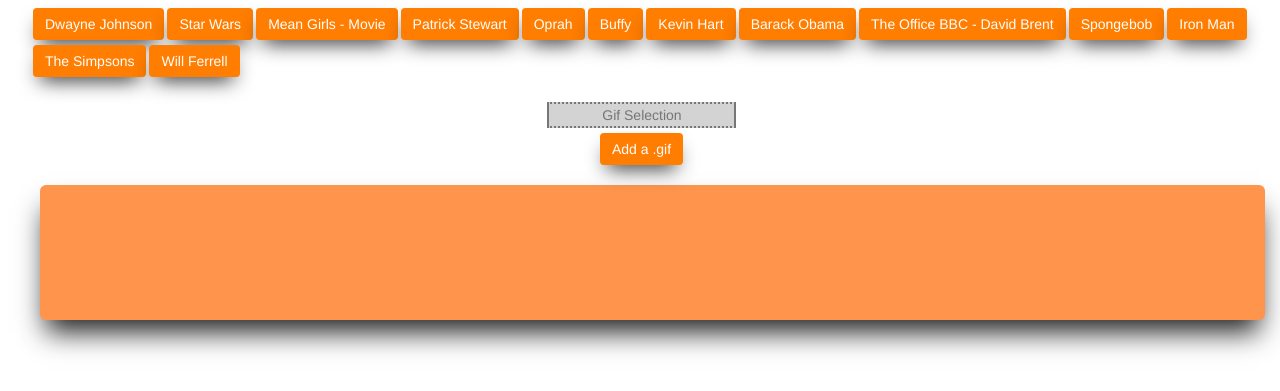
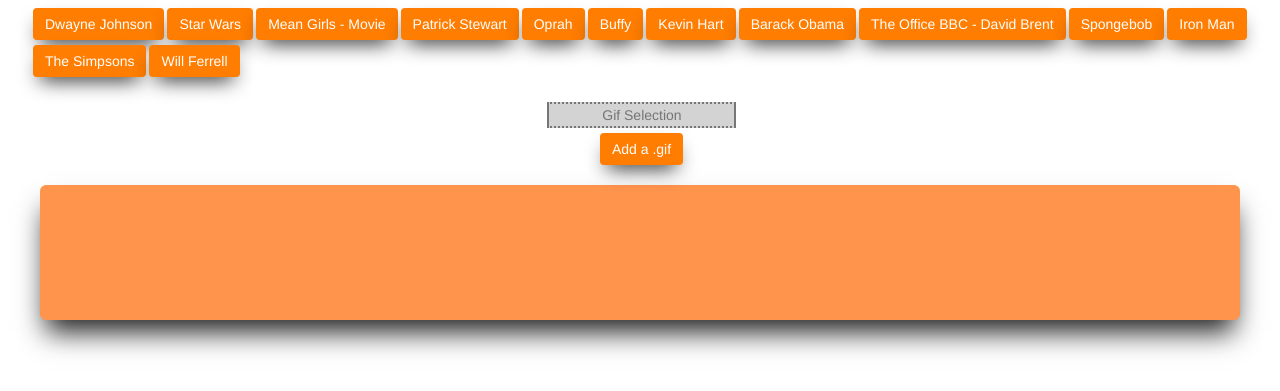
Before and after one commit to slevano1/GifTastic, a plain HTML site: page index_.html in a window 1280 px wide. Shown: the part 129-520 px from the top of the page. Drawn offline with nearby package versions, Linux system fonts and the light colour scheme.

Commit message:
almost ready

```diff
--- a/Assets/css/style.css
+++ b/Assets/css/style.css
@@ -24,7 +24,7 @@
 	background-color: #ff944d;
 	box-shadow: 0 18px 26px -6px #222222;
 	background-size: cover;
-	margin: 0 0 0 25px;
+	margin: 0 25px 0 25px;
 }
 
 /*fonts for rating*/
```
Also changed, not shown: Assets/javascript/app.js (indentation only).
